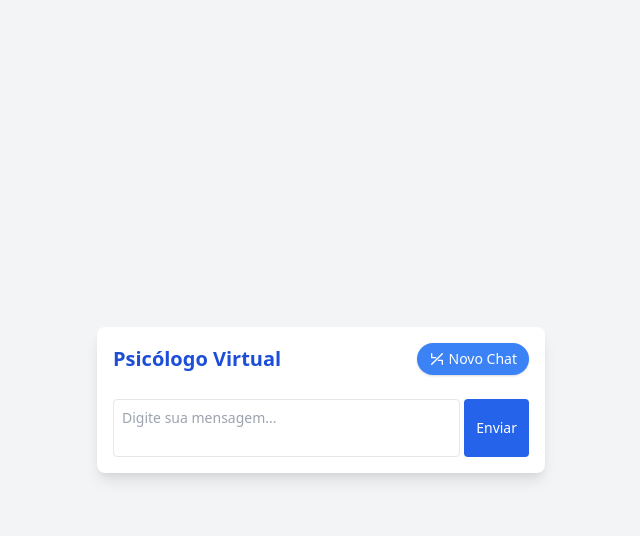
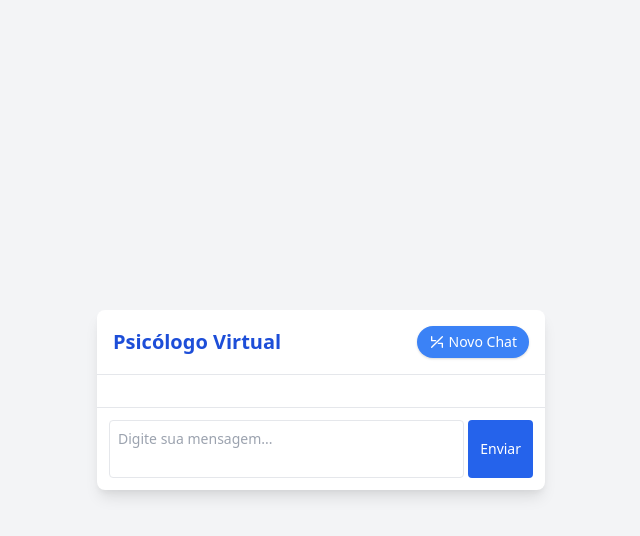
Before and after one commit to danielamarall/psych-ai, a FastAPI app: page / in a window 1280 px wide. Shown: the top 536 px of the page, without its empty margins (319-959 px from the left). Run offline with FastAPI, Linux system fonts and the light colour scheme; data that the repository does not hold is empty; some libraries are stand-ins or nearby versions.

Commit message:
Atualiza o layout da página index.html, reorganizando a estrutura do cabeçalho e do rodapé, além de melhorar a apresentação do histórico de mensagens para uma melhor usabilidade.

```diff
--- a/templates/index.html
+++ b/templates/index.html
@@ -10,23 +10,24 @@
 </head>
 
 <body class="bg-gray-100 min-h-screen flex justify-center items-center p-2">
-    <div class="bg-white shadow-lg rounded-lg w-full max-w-md flex flex-col h-[95vh] p-4" x-data="{ loading: false }">
-        <!-- Cabeçalho -->
-        <div class="flex justify-between mb-2 items-center">
+<div class="bg-white shadow-lg rounded-lg w-full max-w-md flex flex-col h-[95vh]" x-data="{ loading: false }">
+
+    <!-- Header fixo -->
+    <header class="flex justify-between items-center p-4 border-b">
         <h1 class="text-lg sm:text-xl font-bold text-blue-700">Psicólogo Virtual</h1>
         <a href="/new"
             class="inline-flex items-center space-x-1 px-3 py-1.5 bg-blue-500 text-white text-xs sm:text-sm font-medium rounded-full shadow hover:bg-blue-600 transition">
             <svg xmlns="http://www.w3.org/2000/svg" class="h-4 w-4" fill="none" viewBox="0 0 24 24"
                 stroke="currentColor">
                 <path stroke-linecap="round" stroke-linejoin="round" stroke-width="2"
-                          d="M4 4v6h6M20 20v-6h-6M4 20l16-16"/>
+                    d="M4 4v6h6M20 20v-6h-6M4 20l16-16" />
             </svg>
             <span>Novo Chat</span>
         </a>
-        </div>
+    </header>
 
-        <!-- Histórico -->
-        <div id="chat-container" class="flex-1 space-y-2 overflow-y-auto pr-1 mb-2">
+    <!-- Histórico (rolável) -->
+    <main id="chat-container" class="flex-1 overflow-y-auto p-4 space-y-2">
         {% for msg in historico %}
         {% if msg.role == "user" %}
         <div class="flex justify-end items-end space-x-1">
@@ -39,8 +40,9 @@
         {% else %}
         <div class="flex justify-start items-end space-x-1">
             <img src="https://cdn-icons-png.flaticon.com/512/4712/4712027.png" alt="IA" class="w-6 h-6 rounded-full">
-                <div class="bg-gray-200 text-black p-2 rounded-lg max-w-[80%] text-left text-sm opacity-0 transition-opacity duration-500" x-data
-                    x-init="setTimeout(() => {
+            <div
+                class="bg-gray-200 text-black p-2 rounded-lg max-w-[80%] text-left text-sm opacity-0 transition-opacity duration-500"
+                x-data x-init="setTimeout(() => {
                         $el.classList.remove('opacity-0');
                         $el.querySelector('.typing')?.remove();
                     }, 1000)">
@@ -55,24 +57,27 @@
         </div>
         {% endif %}
         {% endfor %}
-        </div>
+    </main>
 
-        <!-- Formulário -->
-        <form method="post" class="flex space-x-1 mt-2" @submit="loading = true">
-            <textarea name="mensagem" rows="2" class="border rounded p-2 flex-1 resize-none text-sm" placeholder="Digite sua mensagem..."
-                required></textarea>
+    <!-- Footer fixo -->
+    <footer class="border-t p-3">
+        <form method="post" class="flex space-x-1" @submit="loading = true">
+            <textarea name="mensagem" rows="2"
+                class="border rounded p-2 flex-1 resize-none text-sm"
+                placeholder="Digite sua mensagem..." required></textarea>
             <button type="submit"
                 class="bg-blue-600 text-white py-2 px-3 rounded hover:bg-blue-700 flex items-center justify-center space-x-1 text-sm">
                 <span x-show="!loading">Enviar</span>
                 <svg x-show="loading" class="animate-spin h-4 w-4 text-white" xmlns="http://www.w3.org/2000/svg"
                     fill="none" viewBox="0 0 24 24">
                     <circle class="opacity-25" cx="12" cy="12" r="10" stroke="currentColor" stroke-width="4"></circle>
-                    <path class="opacity-75" fill="currentColor" d="M4 12a8 8 0 018-8v4a4 4 0 00-4 4H4z">
-                    </path>
+                    <path class="opacity-75" fill="currentColor"
+                        d="M4 12a8 8 0 018-8v4a4 4 0 00-4 4H4z"></path>
                 </svg>
             </button>
         </form>
+    </footer>
+
 </div>
 </body>
-
 </html>
```
Lines whose indentation alone changed are shown as unchanged.
